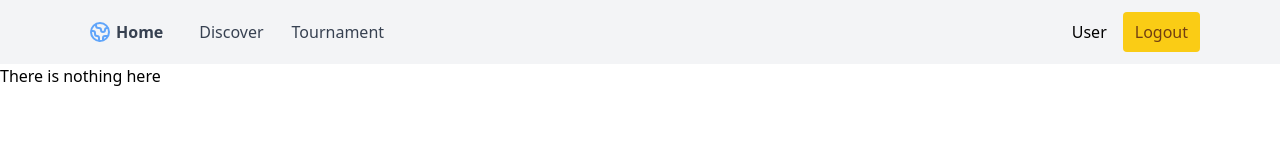
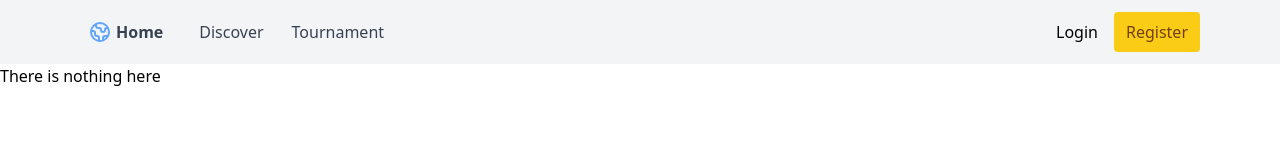
Before and after one commit to sandmal/beerPongProject, a React (Create React App) app in the folder frontend/: page / in a window 1280 px wide. Shown: the top 160 px of the page. Built offline with nearby package versions, Linux system fonts and the light colour scheme.

Commit message:
Created temp responsive navbar

```diff
--- a/frontend/src/components/ui/Header.tsx
+++ b/frontend/src/components/ui/Header.tsx
@@ -1,29 +1,16 @@
-import { useContext } from 'react';
+import { useContext, useEffect, useState } from 'react';
 import { NavLink } from 'react-router-dom';
 import { AuthContext } from '../../context/Auth.context';
 
 function Header() {
   const { state, dispatch } = useContext(AuthContext);
-  // return state.isLoggedIn ? (
-  //   <nav>
-  // <NavLink to='/home'>Home</NavLink>
-  // <NavLink to='/discover'>Discover</NavLink>
-  // <NavLink to='/tournament'>Tournament</NavLink>
-  // {state.isRegistered ? <NavLink to='/create'>Create</NavLink> : null}
-  // <NavLink to='/user'>User</NavLink>
-  // <NavLink
-  //   to='/logout'
-  //   onClick={() => {
-  //     dispatch({ type: 'USER_LOGOUT' });
-  //   }}>
-  //   Logout
-  // </NavLink>
-  //   </nav>
-  // ) : (
-  //   <nav>
-  //     <NavLink to='/login'>Login</NavLink>
-  //     <NavLink to='/register'>Register</NavLink>
-  //   </nav>
+  const [registered, setIsRegistered] = useState(false);
+  const [isLoggedIn, setIsLoggedIn] = useState(false);
+  useEffect(() => {
+    setIsRegistered(state.isRegistered);
+    setIsLoggedIn(state.isLoggedIn);
+  }, [state.isLoggedIn, state.isRegistered]);
+  const [isActive, setIsActive] = useState(true);
   return (
     <nav className='bg-gray-100'>
       <div className='max-w-6xl mx-auto px-4 '>
@@ -33,16 +20,15 @@ function Header() {
               <NavLink to='/home' className='flex items-center py-5 px-2 text-gray-700 hover:text-gray-900'>
                 <svg xmlns='http://www.w3.org/2000/svg' className='h-6 w-6 mr-1 text-blue-400' fill='none' viewBox='0 0 24 24' stroke='currentColor'>
                   <path
-                    stroke-linecap='round'
-                    stroke-linejoin='round'
-                    stroke-width='2'
+                    strokeLinecap='round'
+                    strokeLinejoin='round'
+                    strokeWidth='2'
                     d='M3.055 11H5a2 2 0 012 2v1a2 2 0 002 2 2 2 0 012 2v2.945M8 3.935V5.5A2.5 2.5 0 0010.5 8h.5a2 2 0 012 2 2 2 0 104 0 2 2 0 012-2h1.064M15 20.488V18a2 2 0 012-2h3.064M21 12a9 9 0 11-18 0 9 9 0 0118 0z'
                   />
                 </svg>
                 <span className='font-bold'>Home</span>
               </NavLink>
             </div>
-
             <div className='hidden md:flex items-center space-x-1'>
               <NavLink to='/discover' className='py-5 px-3 text-gray-700 hover:text-gray-900'>
                 Discover
@@ -50,14 +36,27 @@ function Header() {
               <NavLink to='/tournament' className='py-5 px-3 text-gray-700 hover:text-gray-900'>
                 Tournament
               </NavLink>
-              {state.isRegistered ? (
+              {registered && isLoggedIn && (
                 <NavLink to='/create' className='py-5 px-3 text-gray-700 hover:text-gray-900'>
                   Create
                 </NavLink>
-              ) : null}
+              )}
             </div>
           </div>
           <div className='hidden md:flex items-center space-x-1'>
+            {!isLoggedIn ? (
+              <>
+                <NavLink to='/login' className='py-5 px-3'>
+                  Login
+                </NavLink>
+                <NavLink
+                  to='/register'
+                  className='py-2 px-3 bg-yellow-400 hover:bg-yellow-300 text-yellow-900 hover:text-yellow-800 rounded transition duration-300'>
+                  Register
+                </NavLink>
+              </>
+            ) : (
+              <>
                 <NavLink to='/user' className='py-5 px-3'>
                   User
                 </NavLink>
@@ -66,26 +65,60 @@ function Header() {
                   onClick={() => {
                     dispatch({ type: 'USER_LOGOUT' });
                   }}
-              className='py-2 px-3 bg-yellow-400 hover:bg-yellow-300 text-yellow-900 hover:text-yellow-800 rounded transition duration-300'>
-              Logout
+                  className='py-2 px-3 '>
+                  logout
                 </NavLink>
+              </>
+            )}
           </div>
 
           <div className='md:hidden flex items-center'>
-            <button className='mobile-menu-button'>
+            <button className='mobile-menu-button' onClick={() => setIsActive(!isActive)}>
               <svg className='w-6 h-6' xmlns='http://www.w3.org/2000/svg' fill='none' viewBox='0 0 24 24' stroke='currentColor'>
-                <path stroke-linecap='round' stroke-linejoin='round' stroke-width='2' d='M4 6h16M4 12h16M4 18h16' />
+                <path strokeLinecap='round' strokeLinejoin='round' strokeWidth='2' d='M4 6h16M4 12h16M4 18h16' />
               </svg>
             </button>
           </div>
         </div>
-        <div className='mobile-menu hidden md:hidden'>
-          <a href='#' className='block py-2 px-4 text-sm hover:bg-gray-200'>
-            Features
-          </a>
-          <a href='#' className='block py-2 px-4 text-sm hover:bg-gray-200'>
-            Pricing
-          </a>
+        <div className={isActive ? 'mobile-menu hidden md:hidden' : 'mobile-menu md:hidden'}>
+          <NavLink to='/discover' className='block py-2 px-4 text-sm hover:bg-gray-200'>
+            Discover
+          </NavLink>
+          <NavLink to='/tournament' className='block py-2 px-4 text-sm hover:bg-gray-200'>
+            Tournament
+          </NavLink>
+          {registered && isLoggedIn && (
+            <NavLink to='/create' className='block py-2 px-4 text-sm hover:bg-gray-200'>
+              Create
+            </NavLink>
+          )}
+          <hr />
+          {!isLoggedIn ? (
+            <>
+              <NavLink to='/login' className='block py-2 px-4 text-sm hover:bg-gray-200'>
+                Login
+              </NavLink>
+              <NavLink
+                to='/register'
+                className='block py-2 px-4 text-sm bg-yellow-400 hover:bg-yellow-300 text-yellow-900 hover:text-yellow-800 rounded transition duration-300'>
+                Register
+              </NavLink>
+            </>
+          ) : (
+            <>
+              <NavLink to='/user' className='block py-2 px-4 text-sm hover:bg-gray-200'>
+                User
+              </NavLink>
+              <NavLink
+                to='/logout'
+                onClick={() => {
+                  dispatch({ type: 'USER_LOGOUT' });
+                }}
+                className='block py-2 px-4 text-sm hover:bg-gray-200'>
+                logout
+              </NavLink>
+            </>
+          )}
         </div>
       </div>
     </nav>
```
Lines whose indentation alone changed are shown as unchanged.
